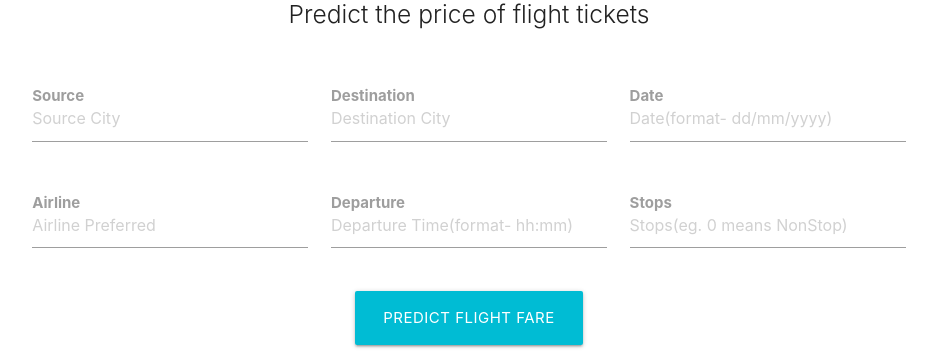
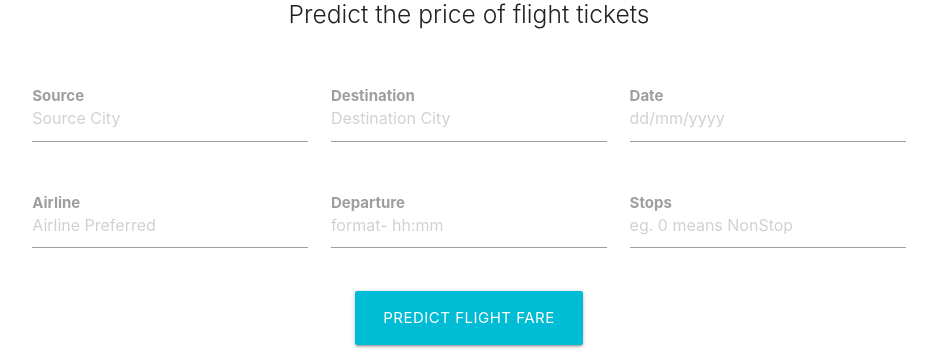
Before and after one commit to prakash100198/Flight-Fare-Prediction-Web-App, a Flask app: page / in a window 1280 px wide. Shown: the part 281-645 px from the top of the page, without its empty margins (171-1108 px from the left). Run offline with Flask 2, Linux system fonts and the light colour scheme; parts of the project's set-up code (start-up, migrations or seed data) failed here and were passed over.

Commit message:
Update index.html

```diff
--- a/templates/index.html
+++ b/templates/index.html
@@ -57,7 +57,7 @@
         <div class="input-field col s4">
             <label for="_name"><b>Date</b></label>
             <br>
-          <input id="_name" name="Date" placeholder="Date(format- dd/mm/yyyy)" type="text" class="validate">
+          <input id="_name" name="Date" placeholder="dd/mm/yyyy" type="text" class="validate">
 
         </div>
 
@@ -70,13 +70,13 @@
         <div class="input-field col s4">
             <label for="fourth_name"><b>Departure</b></label>
             <br>
-          <input placeholder="Departure Time(format- hh:mm)" name="Departure" id="fourth_name" type="text" class="validate">
+          <input placeholder="format- hh:mm" name="Departure" id="fourth_name" type="text" class="validate">
         </div>
 
         <div class="input-field col s4">
             <label for=fifth_name"><b>Stops</b></label>
             <br>
-          <input placeholder="Stops(eg. 0 means NonStop)" name="Stops" id="fifth_name" type="text" class="validate">
+          <input placeholder="eg. 0 means NonStop" name="Stops" id="fifth_name" type="text" class="validate">
         </div>
 
       </div>
```
